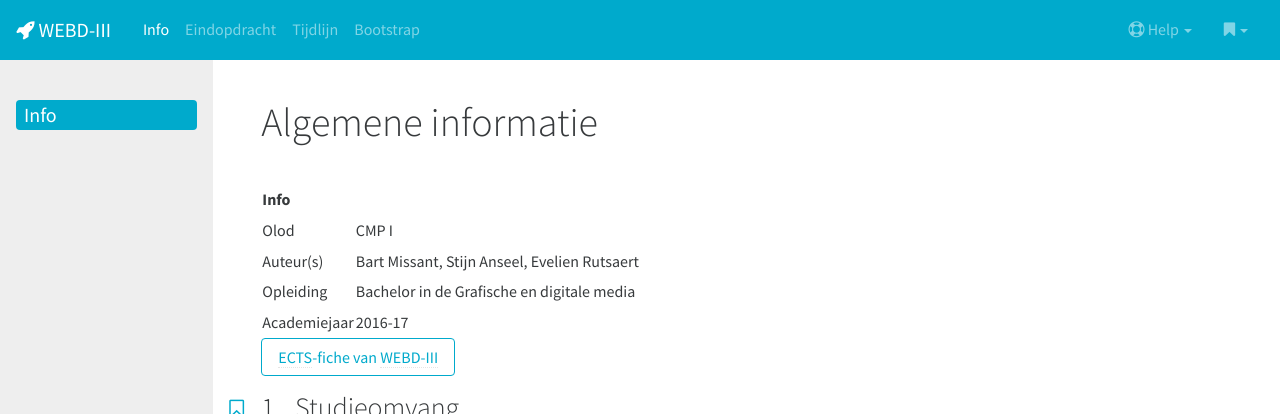
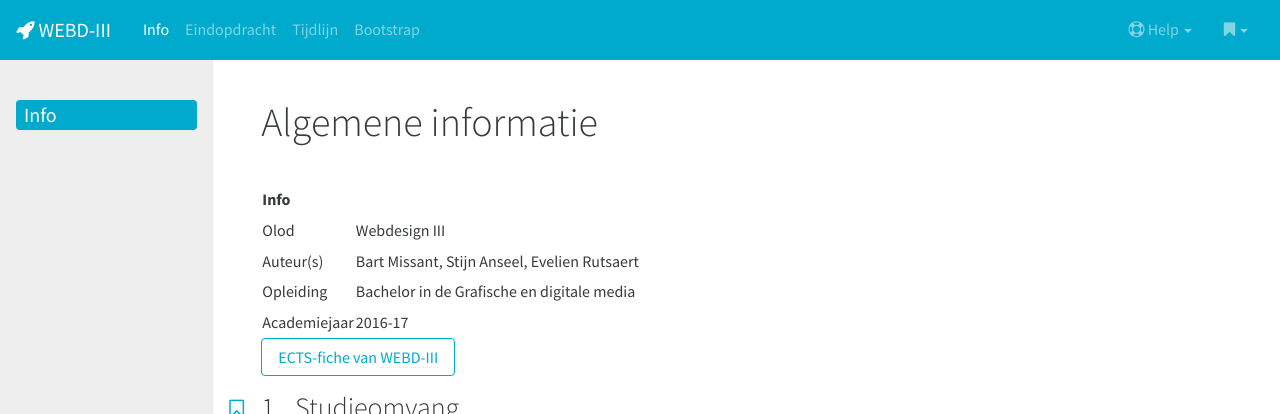
Before and after one commit to Bartmi/1617_webd3, a Jekyll site: the page built from pages/A-0-0_informatie.md, in a window 1280 px wide and 900 px high. Shown: the top 414 px of the window. Built offline with Jekyll 4.4.1, drawn with Linux system fonts in a browser that asks for light colours; nearby versions of some CDN libraries; emoji names are drawn with the system emoji font.

Commit message:
Update A-0-0_informatie.md

```diff
--- a/pages/A-0-0_informatie.md
+++ b/pages/A-0-0_informatie.md
@@ -10,7 +10,7 @@ tags      :
 
 |Info|   |
 |----|---|
-|Olod|CMP I|
+|Olod|Webdesign III|
 |Auteur(s)|Bart Missant, Stijn Anseel, Evelien Rutsaert|
 |Opleiding|Bachelor in de Grafische en digitale media|
 |Academiejaar|2016-17|
```
